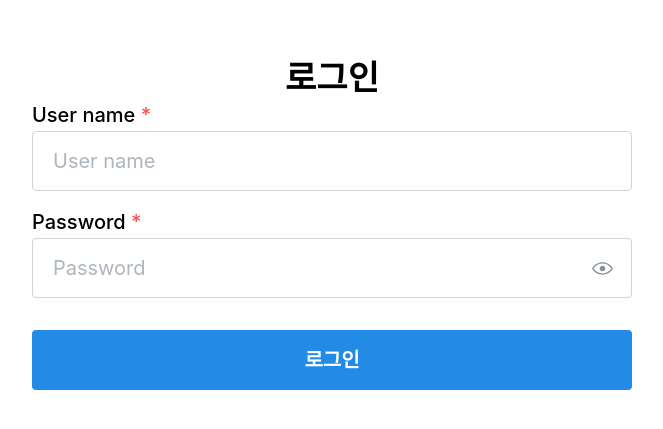
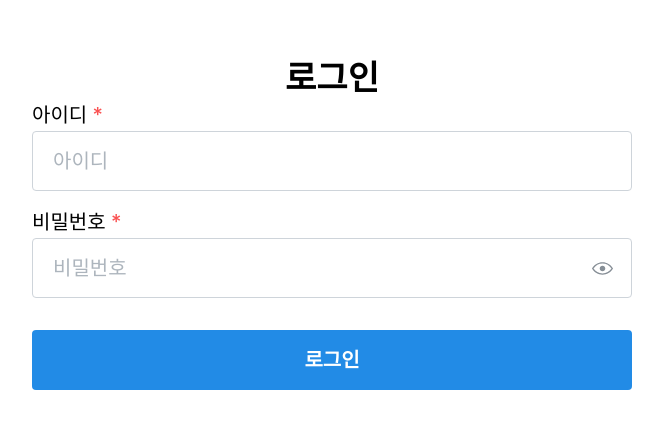
Before and after one commit to moon8603/Software-Enginnering-Project_SoftWizards, a React (Vite) app in the folder interactive-map/: page /loginpage in a window 1280 px wide. Shown: the part 177-606 px from the top of the page, without its empty margins (308-971 px from the left). Built offline with nearby package versions, Linux system fonts and the light colour scheme.

Commit message:
[IS-02] change text to Korean

```diff
--- a/interactive-map/src/components/Filter.jsx
+++ b/interactive-map/src/components/Filter.jsx
@@ -4,7 +4,7 @@ import { Button } from '@mantine/core'
 const Filter = () => {
   return (
     <Button>
-      필터링
+      필터
     </Button>
   )
 }
--- a/interactive-map/src/pages/LoginPage.jsx
+++ b/interactive-map/src/pages/LoginPage.jsx
@@ -32,19 +32,19 @@ const LoginPage = () => {
         </Title>
         <form onSubmit={form.onSubmit()}>
           <TextInput
-            label="User name"
-            placeholder="User name"
+            label="아이디"
+            placeholder="아이디"
             size="xl"
-            aria-label="Enter your email"
+            aria-label="아이디 입력"
             {...form.getInputProps("email")}
             required
           />
           <PasswordInput
-            label="Password"
-            placeholder="Password"
+            label="비밀번호"
+            placeholder="비밀번호"
             mt="md"
             size="xl"
-            aria-label="Enter your password"
+            aria-label="비밀번호 입력"
             // description="password at least 8 characters"
             {...form.getInputProps("password")}
             required
```
